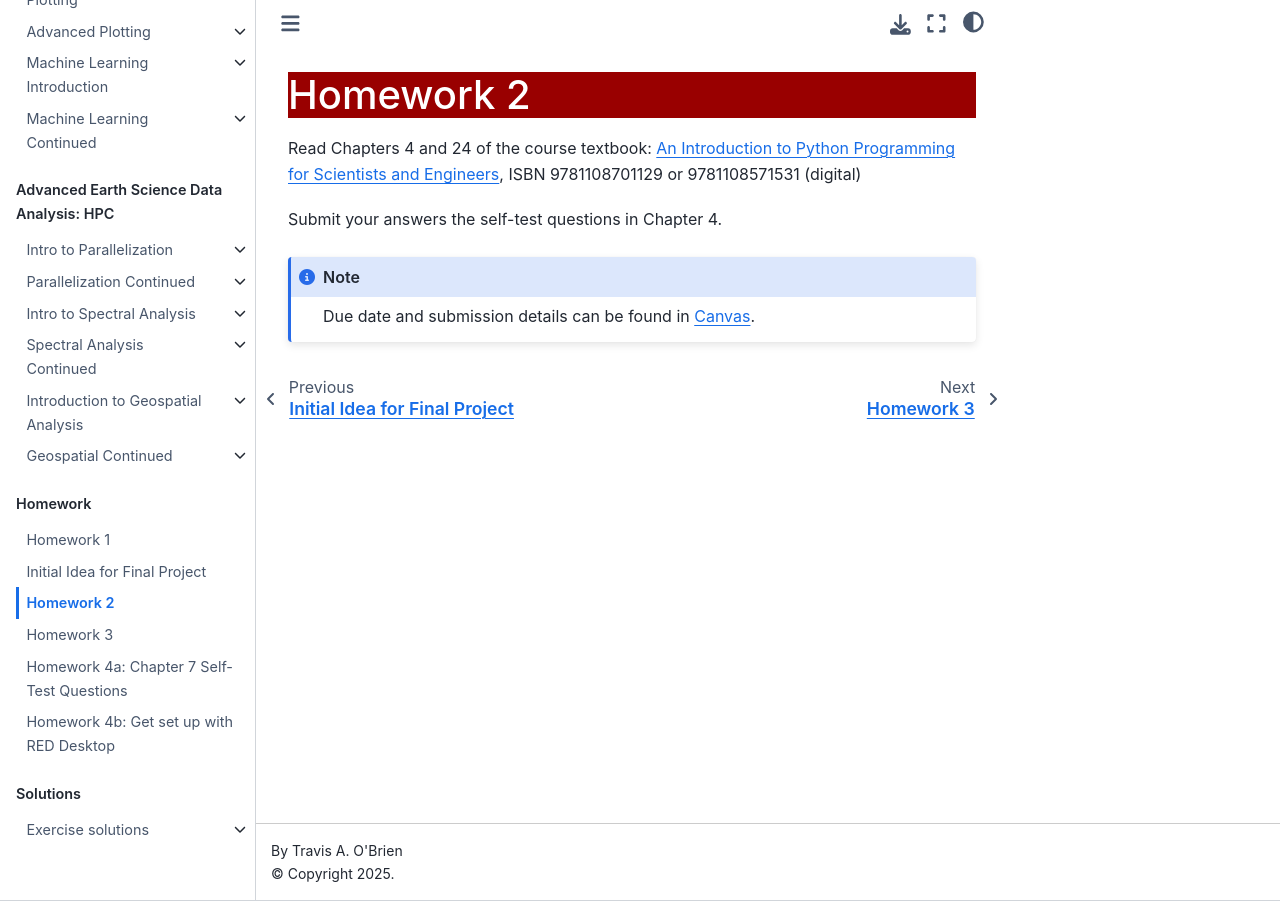
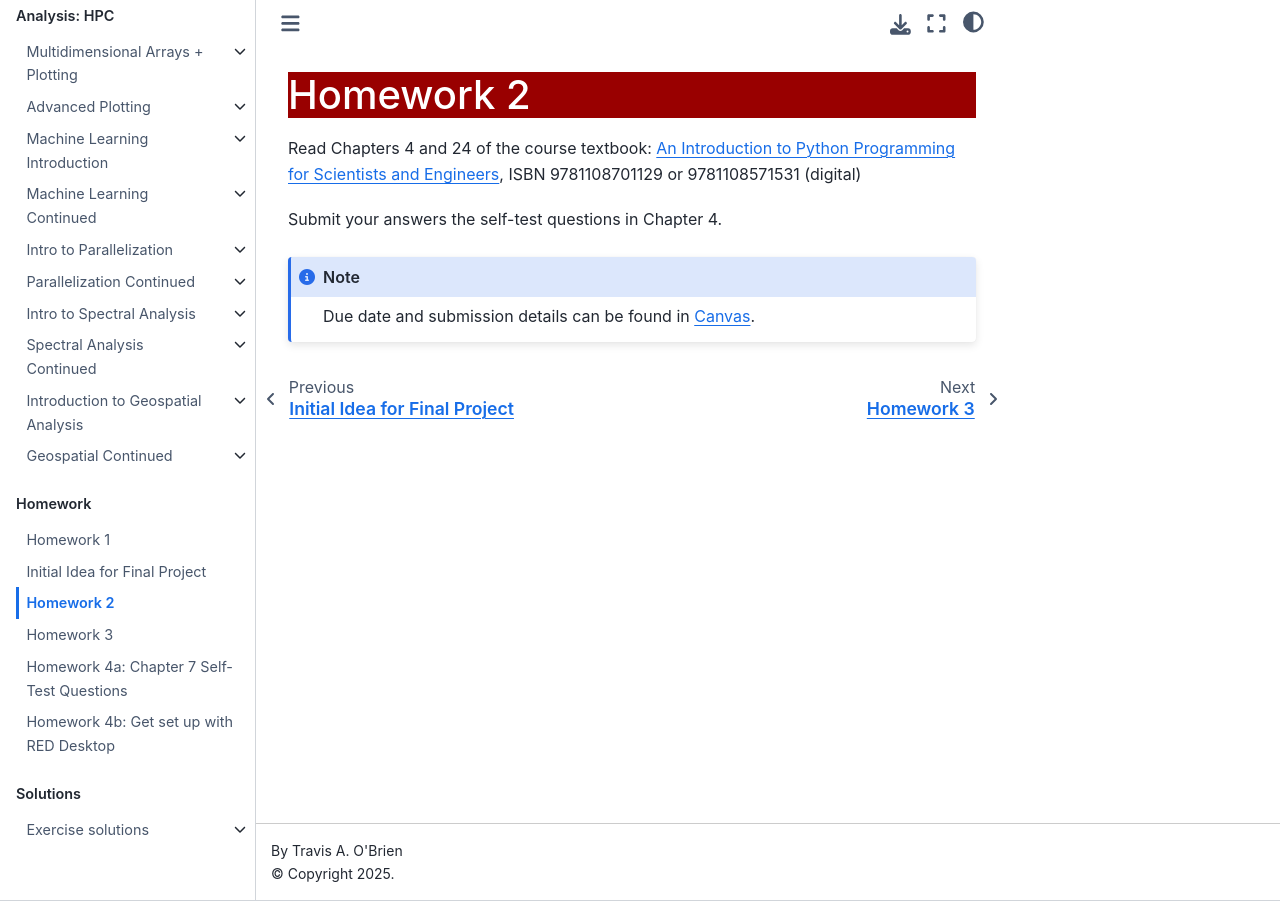
Before and after one commit to taobrienlbl/advanced_earth_science_data_analysis, a Jupyter Book: the page built from content/assignments/02_homework.md, in a window 1280 px wide. Built offline with Jupyter Book 1.0.4 settings and Sphinx 7.4.7 and the Sphinx Book theme 1.1.4, drawn with Linux system fonts in a browser that asks for light colours; pages that are not in the unit, such as notebooks, are missing from menus.

Commit message:
Moved HPC header in toc

```diff
--- a/content/_toc.yml
+++ b/content/_toc.yml
@@ -30,6 +30,8 @@
     - file: lessons/04_digging_further_into_data_wrangling/04_digging_further_into_data_wrangling
       sections:
       - file: lessons/04_digging_further_into_data_wrangling/04_estimating_building_height
+  - caption: "Advanced Earth Science Data Analysis: HPC"
+    chapters:
     - file: lessons/05_multidimensional_arrays_also_plotting/05_multidimensional_arrays_also_plotting
       sections:
       - file: lessons/05_multidimensional_arrays_also_plotting/05_warmup
@@ -46,8 +48,6 @@
     - file: lessons/08_machine_learning_continued/08_machine_learning_continued
       sections:
       - file: lessons/08_machine_learning_continued/08_workalong_intro_to_classes
-  - caption: "Advanced Earth Science Data Analysis: HPC"
-    chapters:
     - file: lessons/09_parallelization_intro/09_parallelization_intro
       sections:
       - file: lessons/09_parallelization_intro/09_workalong_01_mpi4py_intro
```
